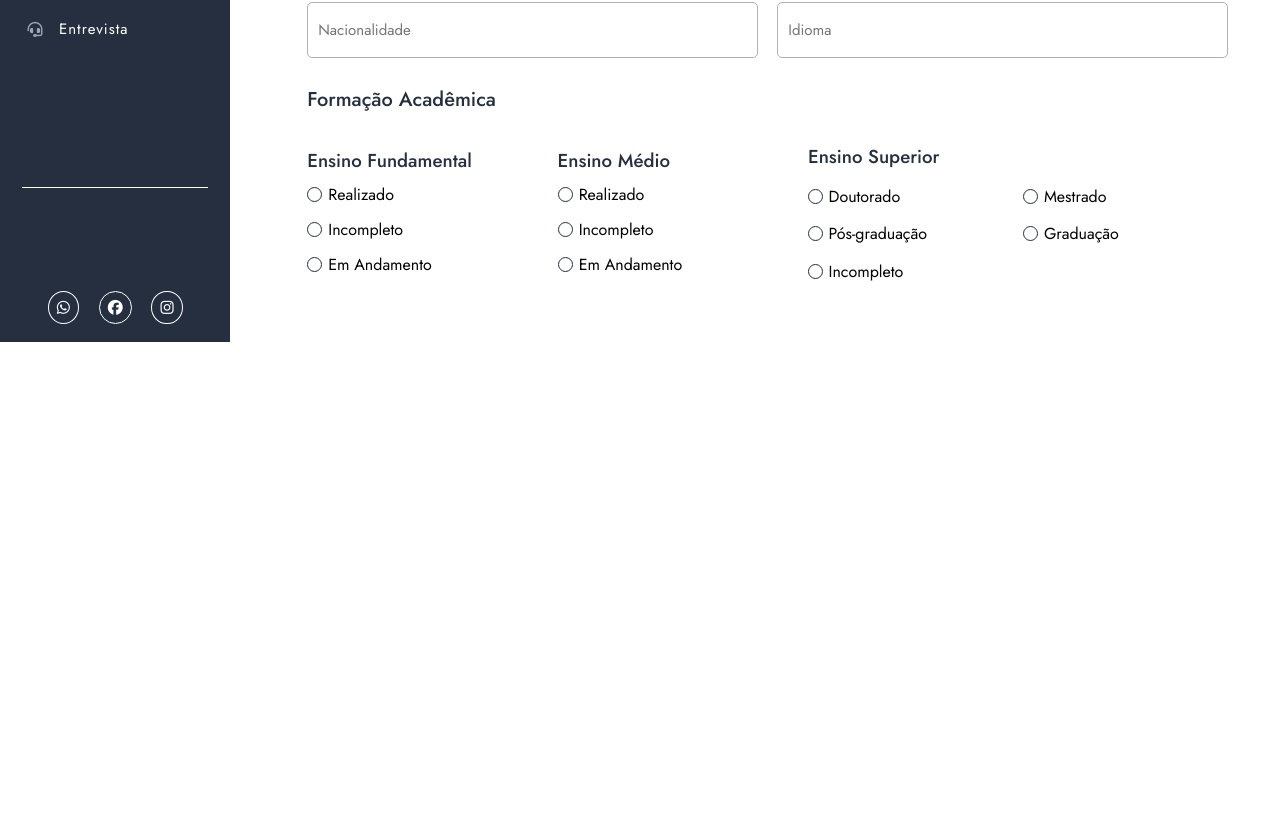
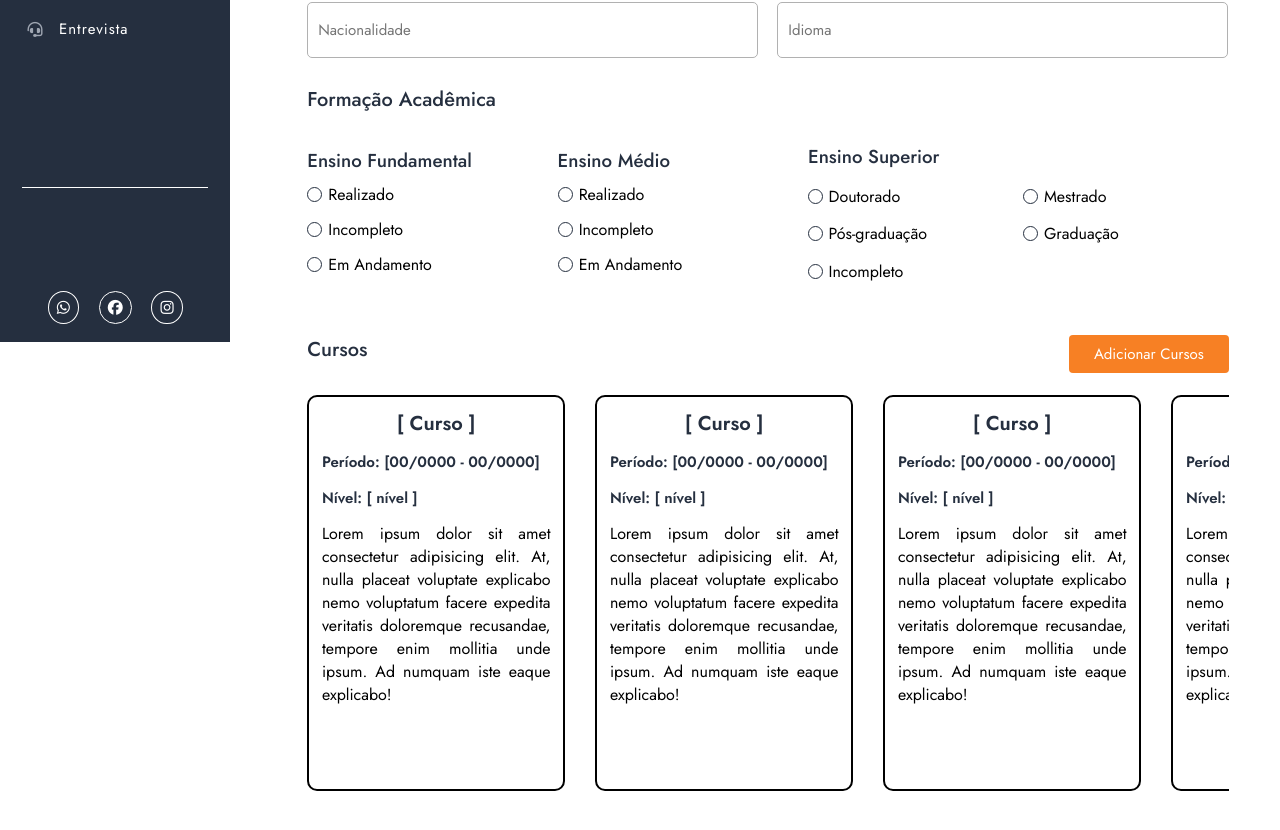
Before and after one commit to Santozzz/TCC-PERR-FRONTEND, a Vue app in the folder frontend/: page /SeuCurriculo in a window 1280 px wide. Shown: the part 458-1288 px from the top of the page. Before the commit the page ends 823 px from the top, so only its background shows below. Built offline with nearby package versions, Linux system fonts and the light colour scheme.

Commit message:
ajustes nos pacotes e adição de cursos no formularioCurriculo

```diff
--- a/frontend/package.json
+++ b/frontend/package.json
@@ -10,12 +10,8 @@
   },
   "dependencies": {
     "firebase": "^10.11.0",
-    "v-mask": "^2.3.0",
     "vue": "^3.4.21",
     "vue-router": "^4.3.0",
-    "vue-text-mask": "^6.1.2",
-    "vue-the-mask": "^0.11.1",
-    "vuelidate": "^0.7.7",
     "vuex": "^4.0.2"
   },
   "devDependencies": {
--- a/frontend/src/components/SeuCurriculo/formularioCurriculo.vue
+++ b/frontend/src/components/SeuCurriculo/formularioCurriculo.vue
@@ -60,6 +60,74 @@
                     </div>
                 </div>
             </div>
+            <div class="container-cursos">
+                <div class="ttl-content">
+                    <h3 class="ttl">Cursos</h3>
+                    <button>Adicionar Cursos</button>
+                </div>
+                <div class="container-cardCourse">
+                    <div v-for="(course, index) in courses" :key="index" class="cardCourse">
+                        <div class="ttlCard">
+                            <h3>{{ course.title }}</h3>
+                        </div>
+                        <div class="periodo-nivel">
+                            <h4>Período: {{ course.period }}</h4>
+                            <h4>Nível: {{ course.level }}</h4>
+                        </div>
+                        <div class="description">
+                            <p>{{ course.description }}</p>
+                        </div>
+                    </div>
+                    <div v-for="(course, index) in courses" :key="index" class="cardCourse">
+                        <div class="ttlCard">
+                            <h3>{{ course.title }}</h3>
+                        </div>
+                        <div class="periodo-nivel">
+                            <h4>Período: {{ course.period }}</h4>
+                            <h4>Nível: {{ course.level }}</h4>
+                        </div>
+                        <div class="description">
+                            <p>{{ course.description }}</p>
+                        </div>
+                    </div>
+                    <div v-for="(course, index) in courses" :key="index" class="cardCourse">
+                        <div class="ttlCard">
+                            <h3>{{ course.title }}</h3>
+                        </div>
+                        <div class="periodo-nivel">
+                            <h4>Período: {{ course.period }}</h4>
+                            <h4>Nível: {{ course.level }}</h4>
+                        </div>
+                        <div class="description">
+                            <p>{{ course.description }}</p>
+                        </div>
+                    </div>
+                    <div v-for="(course, index) in courses" :key="index" class="cardCourse">
+                        <div class="ttlCard">
+                            <h3>{{ course.title }}</h3>
+                        </div>
+                        <div class="periodo-nivel">
+                            <h4>Período: {{ course.period }}</h4>
+                            <h4>Nível: {{ course.level }}</h4>
+                        </div>
+                        <div class="description">
+                            <p>{{ course.description }}</p>
+                        </div>
+                    </div>
+                    <div v-for="(course, index) in courses" :key="index" class="cardCourse">
+                        <div class="ttlCard">
+                            <h3>{{ course.title }}</h3>
+                        </div>
+                        <div class="periodo-nivel">
+                            <h4>Período: {{ course.period }}</h4>
+                            <h4>Nível: {{ course.level }}</h4>
+                        </div>
+                        <div class="description">
+                            <p>{{ course.description }}</p>
+                        </div>
+                    </div>
+                </div>
+            </div>
         </div>
     </div>
 </template>
@@ -74,6 +142,15 @@ export default {
             selectedOptionFund: '', // O valor selecionado
             selectedOptionMed: '', // O valor selecionado
             selectedOptionSup: '', // O valor selecionado
+            courses: [
+                {
+                    title: '[ Curso ]',
+                    period: '[00/0000 - 00/0000]',
+                    level: '[ nível ]',
+                    description: 'Lorem ipsum dolor sit amet consectetur adipisicing elit. At, nulla placeat voluptate explicabo nemo voluptatum facere expedita veritatis doloremque recusandae, tempore enim mollitia unde ipsum. Ad numquam iste eaque explicabo!',
+                },
+                // Adicione mais cursos conforme necessário
+            ],
         }
     },
     props: {
@@ -86,7 +163,8 @@ export default {
 </script>
 
 <style scoped>
-    .container{
+/* Config. Geral do componente */
+.container {
     display: flex;
     flex-direction: column;
     width: 80%;
@@ -94,19 +172,50 @@ export default {
     justify-content: space-evenly;
     align-items: center;
 }
-    .ttl-curriculo{
+
+.ttl-curriculo {
     width: 90%;
     font-weight: 500;
     color: #252F3F;
     margin-bottom: 50px;
 }
-    .infosPessoais-editar{
+
+.ttl-content {
+    width: 100%;
+    display: flex;
+    justify-content: space-between;
+}
+
+.ttl {
+    font-weight: 500;
+    font-size: 20px;
+    color: #252F3F;
+}
+
+.ttl-content button {
+    border: none;
+    border-radius: 4px;
+    padding: 8px 25px;
+    background-color: #F78024;
+    color: #fff;
+    font-size: 15px;
+    cursor: pointer;
+    transition: .3s ease;
+}
+
+.ttl-content button:active {
+    transform: scale(.98);
+}
+
+/* Informações Pessoais */
+.infosPessoais-editar {
     display: flex;
     justify-content: space-between;
     align-items: center;
     width: 90%;
     margin-bottom: 10px;
 }
+
 .infosPessoais-editar button {
     border: none;
     border-radius: 4px;
@@ -117,20 +226,12 @@ export default {
     cursor: pointer;
     transition: .3s ease;
 }
-    .infosPessoais-editar button:active{
+
+.infosPessoais-editar button:active {
     transform: scale(.98);
 }
-    .ttl-content{
-        width: 100%;
-        display: flex;
-        justify-content: start;
-    }
-    .ttl{
-        font-weight: 500;
-        font-size: 20px;
-        color: #252F3F;
-    }
-    .form-infoPessoais{
+
+.form-infoPessoais {
     width: 90%;
     height: 35vh;
     display: flex;
@@ -138,14 +239,16 @@ export default {
     align-items: center;
     margin-bottom: 20px;
 }
-    .col-form{
+
+.col-form {
     display: flex;
     flex-direction: column;
     width: 49%;
     height: 100%;
     justify-content: space-around;
 }
-    .col-form input{
+
+.col-form input {
     height: 12%;
     width: 95%;
     padding: 10px;
@@ -154,11 +257,14 @@ export default {
     transition: ease .5s;
     font-size: 15px;
 }
-    .col-form input:focus{
+
+.col-form input:focus {
     outline: none;
     border: 1px solid #414141;
 }
-    .container-formacao{
+
+/* Formação Acadêmica */
+.container-formacao {
     display: flex;
     flex-direction: column;
     justify-content: space-between;
@@ -166,13 +272,15 @@ export default {
     height: 25vh;
     margin-bottom: 50px;
 }
-    .form-formacaoCheck{
+
+.form-formacaoCheck {
     display: flex;
     width: 100%;
     justify-content: start;
     gap: 40px;
 }
-    .col-inputCheck{
+
+.col-inputCheck {
     display: flex;
     flex-direction: column;
     align-items: start;
@@ -181,23 +289,27 @@ export default {
     height: 18vh;
     flex-wrap: wrap;
 }
-    .col-inputCheck h3{
+
+.col-inputCheck h3 {
     width: 100%;
     font-weight: 500;
     color: #252F3F;
 }
-    .item{
+
+.item {
     display: flex;
     width: 100%;
     height: 20%;
     align-items: center;
 }
-    .container-radio{
+
+.container-radio {
     display: flex;
     justify-content: start;
     width: 10%;
 }
-    .container-radio input{
+
+.container-radio input {
     appearance: none;
     width: 15px;
     height: 15px;
@@ -210,13 +322,16 @@ export default {
     justify-content: center;
     align-items: center;
 }
-    .container-radio input:checked:before{
+
+.container-radio input:checked:before {
     opacity: 1;
 }
-    .container-radio input:hover{
+
+.container-radio input:hover {
     border: 1px solid #949494;
 }
-    .container-radio input::before{
+
+.container-radio input::before {
     content: '';
     position: absolute;
     height: 7px;
@@ -225,21 +340,28 @@ export default {
     border-radius: 50%;
     opacity: 0;
 }
-    .container-option{
+
+.container-option {
     display: flex;
     justify-content: start;
     width: 90%;
 }
+
 .col-inputCheckSup {
     display: grid;
-        grid-template-columns: repeat(2, 1fr); /* Define duas colunas iguais */
-        gap: 10px; /* Espaçamento entre os itens */
-        width: 50%; /* Ajuste conforme necessário */
-        align-items: center; /* Alinha verticalmente os itens ao centro */
+    grid-template-columns: repeat(2, 1fr);
+    /* Define duas colunas iguais */
+    gap: 10px;
+    /* Espaçamento entre os itens */
+    width: 50%;
+    /* Ajuste conforme necessário */
+    align-items: center;
+    /* Alinha verticalmente os itens ao centro */
 }
 
 .col-inputCheckSup h3 {
-        grid-column: span 2; /* Faz o título ocupar as duas colunas */
+    grid-column: span 2;
+    /* Faz o título ocupar as duas colunas */
     font-weight: 500;
     color: #252F3F;
 }
@@ -292,8 +414,72 @@ export default {
     justify-content: start;
     width: 90%;
 }
-    @media screen and (max-width: 1260px){
-        .container{
+
+/* Cursos */
+.container-cursos {
+    width: 90%;
+}
+
+.container-cardCourse {
+    display: flex;
+    align-items: center;
+    overflow: hidden;
+    width: 100%;
+    height: 55vh;
+    gap: 30px;
+}
+
+.cardCourse {
+    display: flex;
+    flex: 1 0 28%;
+    cursor: pointer;
+    box-sizing: border-box;
+    flex-direction: column;
+    align-items: center;
+    justify-content: space-evenly;
+    height: 90%;
+    border: 2px solid #000;
+    border-radius: 10px;
+}
+
+.ttlCard h3 {
+    font-weight: 600;
+    font-size: 20px;
+    color: #252F3F;
+    user-select: none;
+}
+
+.periodo-nivel {
+    display: flex;
+    flex-direction: column;
+    justify-content: space-between;
+    align-items: start;
+    width: 90%;
+    height: 15%;
+}
+
+.periodo-nivel h4 {
+    font-weight: 600;
+    font-size: 15px;
+    color: #252F3F;
+    user-select: none;
+}
+
+.description {
+    width: 90%;
+    height: 65%;
+}
+
+.description p {
+    text-align: justify;
+    text-overflow: ellipsis;
+    overflow: hidden;
+    height: 100%;
+    user-select: none;
+}
+
+@media screen and (max-width: 1260px) {
+    .container {
         margin: 40px auto;
         width: 100%;
     }
```
Also changed, not shown: 1 other file (tests, documents, lock files or other folders). Lines whose indentation alone changed are shown as unchanged.
